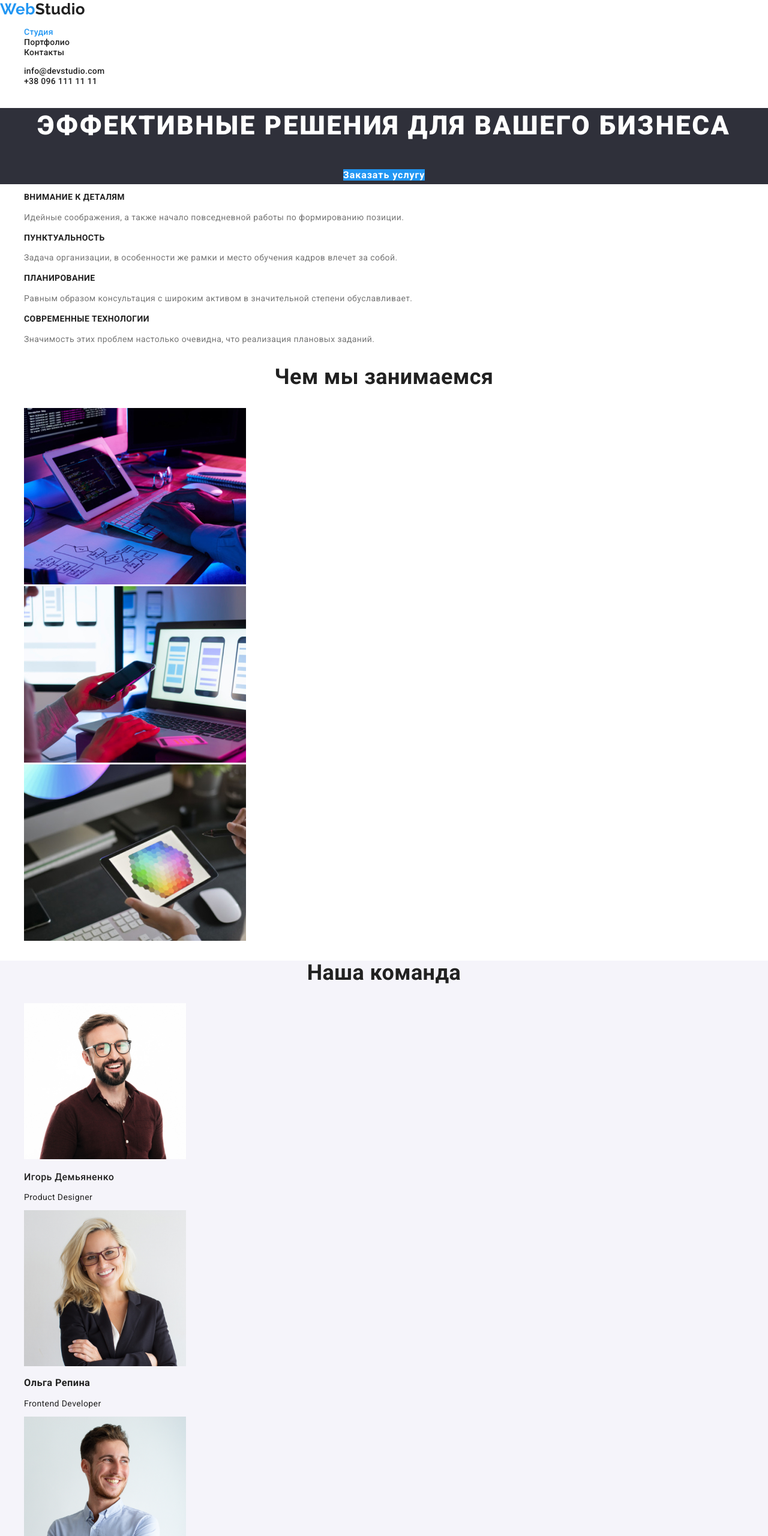
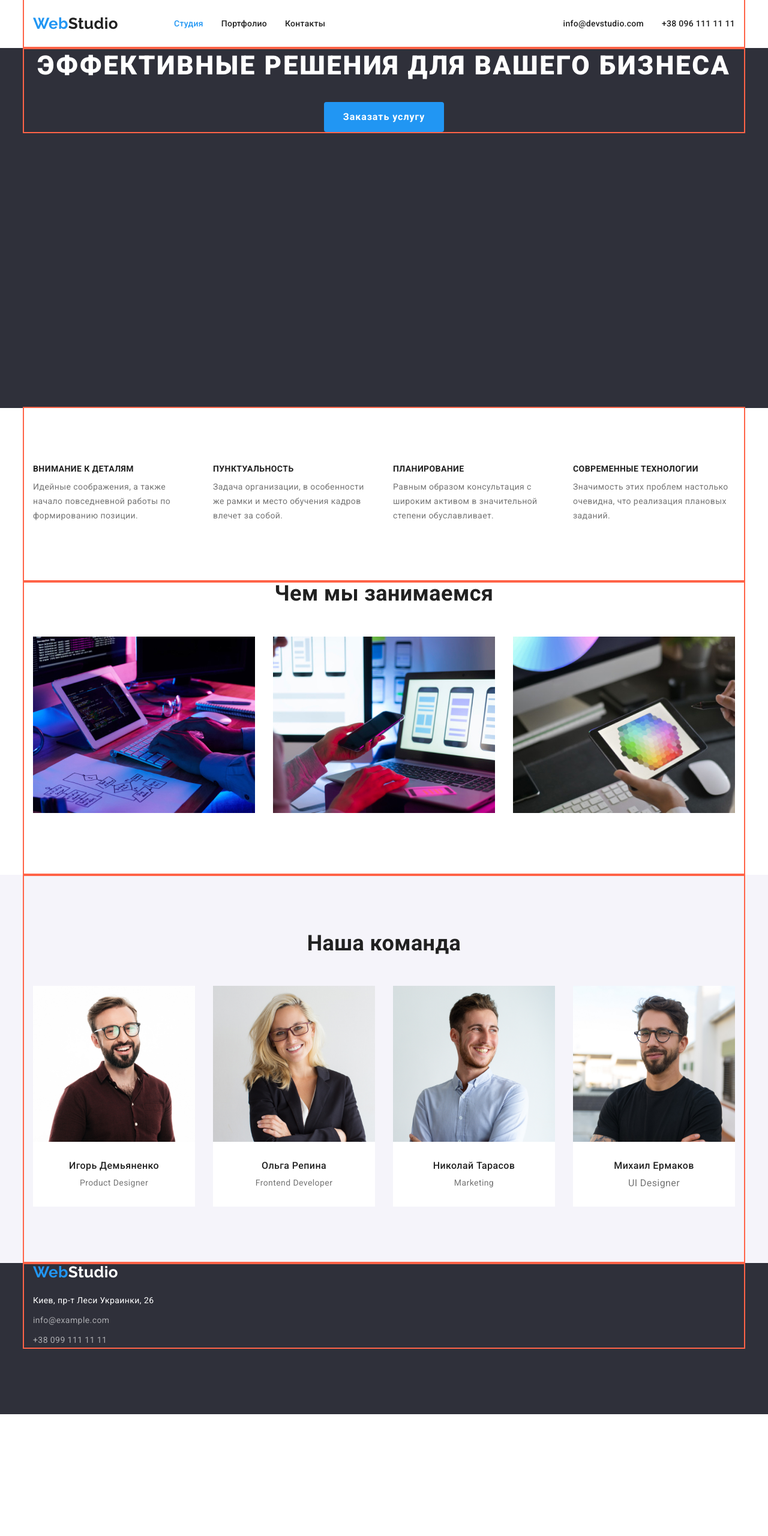
Before and after one commit to sashazabor8/goit-markup-hw-03, a plain HTML site: page index.html in a window 1280 px wide. Shown: the top 2560 px of the page at 60% size. After the commit the page ends 2357 px from the top, so only its background shows below. Drawn offline with nearby package versions, Linux system fonts and the light colour scheme.

Commit message:
добавляет css оформление шлавной страницы

```diff
--- a/css/styles.css
+++ b/css/styles.css
@@ -13,6 +13,11 @@
     --primary-white-color: #FFFFFF;
     --bacground-black-color: #2F303A;
 }
+/* *,
+*::before,
+*::after {
+    box-sizing: border-box;
+} */
 
 body {
     background-color: var(--primary-white-color);
@@ -24,23 +29,58 @@ body {
     list-style: none;
 }
 
+h1,h2,h3,h4,h5,h6,p {
+    margin: 0;
+}
+
 .title {
     font-weight: 700;
     font-size: 36px;
     line-height: 1.16;
     text-align: center;
 }
+
+.list {
+    padding: 0;
+    margin: 0;
+}
+
 .list,
 .link {
     text-decoration: none;
     list-style: none;
 }
+
+.container {
+    width: 1200px;
+    outline: 2px solid tomato;
+    margin-left: auto;
+    margin-right: auto;
+    padding-left: 15px;
+    padding-right: 15px;
+}
+
 /* ================= Шапка сайта ================= */
 /* ================= Логотип ================= */
-.site-header {
-    background-color: var(--primary-white-color);
+
+.main-nav {
+    display: flex;
+    align-items: center;
+    justify-content: space-between;
+}
+
+.main-nav a {
+    display: block;
+}
+
+.navigation {
+    display: flex;
 }
 .logo {
+    margin-right: 93px;
+    padding-top: 24px;
+    padding-bottom: 25px;
+
     color: var(--primary-text-color);
     font-family: Raleway, sans-serif;
     font-weight: 700;
@@ -48,7 +88,6 @@ body {
     line-height: 1.19;
     text-decoration: none;
     list-style: none;
-
 }
 
 .logo-accent {
@@ -58,19 +97,47 @@ body {
 
 /* ================= навигация сайта и контакты ================= */
 
+.nav-list {
+    display: flex;
+}
+
+.site-nav {
+    display: inline-flex;
+}
+
+.nav-list .item:not(:last-child) {
+    margin-right: 50px;
+}
+
+.contacts-list .item:not(:last-child) {
+    margin-right: 50px;
+}
 
 .site-nav .link.current {
     color: var(--accent-color);
 }
 
+.contacts-list {
+    display: flex;
+}
+
 .site-nav .link,
 .contacts-list .link{
+
     color: var(--primary-text-color);
     font-family: Roboto, sans-serif;
     font-weight: 500;
     font-size: 14px;
     line-height: 1.14;
     letter-spacing: 0.02em;
+}
+
+.nav-list .link,
+.contacts-list .link
+ {
+    display: block;
+    padding-top: 32px;
+    padding-bottom: 32px;
 }
 
 .site-header .link:hover,
@@ -84,23 +151,28 @@ body {
 /* ================= Герой ================= */
 
 .hero {
+    height: 600px;
     background-color: var(--bacground-black-color);
     color: var(--primary-white-color);
     text-align: center;
 }
 .hero-title {
+    margin-bottom: 30px;
+    /* width: 696px; */
+
     font-weight: 900;
     font-size: 44px;
     line-height: 1.36;
-
     letter-spacing: 0.06em;
     text-transform: uppercase;
 }
 
 .hero-link {
+    padding: 10px 32px;
+    border-radius: 4px;
+
     background-color: var(--accent-color);
     color: var(--primary-white-color);
-
     font-weight: 700;
     font-size: 16px;
     line-height: 1.88;
@@ -118,14 +190,32 @@ body {
 /* ================= преимущества================= */
 
 .advantage-title {
-
     font-weight: 700;
     font-size: 14px;
     line-height: 1.14;
     text-transform: uppercase;
 }
 
+.list.container {
+    display: flex;
+    padding-top: 94px;
+    padding-bottom: 94px;
+}
+
+.advantage .item {
+    width: 270px;
+    height: 101px;
+
+}
+
+.advantage .item:not(:last-child) {
+    margin-right: 30px;
+}
+
+
 .advantage-description {
+    margin-top: 10px;
+
     font-weight: 400;
     font-size: 14px;
     line-height: 1.71;
@@ -135,14 +225,60 @@ body {
 }
 /* ================= END преимущества================= */
 
+/* ================= Суть работы================= */
+
+.work .list {
+    display: flex;
+}
+
+.work .title {
+    margin-bottom: 50px;
+}
+
+.list .item:not(:last-child) {
+    margin-right: 30px;
+}
+
+.work-image {
+    display: block;
+}
+
+.work .container {
+    padding-bottom: 103px;
+}
+
+.workers .title {
+    margin-bottom: 50px;
+    padding-top: 94px;
+}
+
+.workers .list {
+    display: flex;
+    padding-bottom: 94px;
+}
+
+
+.workers-image {
+    display: block;
+}
+
+
+
+/* ================= END Суть работы================= */
 
 /* ================= Кто работает================= */
 
 
 .workers {
     background-color: #F5F4FA;
+    text-align: center;
 }
 
+.workers .item {
+    width: 270px;
+    height: 368px;
+    background-color: var(--primary-white-color);
+}
 
 .workers-name {
         font-weight: 500;
@@ -158,6 +294,26 @@ body {
         line-height: 1.19;
 }
 
+.workers-paragrapf {
+
+    color: var(--tltle-text-color);
+        font-weight: 400;
+        font-size: 14px;
+        line-height: 1.357;
+
+}
+
+.title .list:not(:last-child) {
+    margin-right: 30px;
+}
+
+.workers-image {
+    margin-bottom: 30px;
+}
+
+.workers-name {
+    margin-bottom: 10px;
+}
 /* ================= END Кто работает================= */
 
 
@@ -165,11 +321,23 @@ body {
 
 .footer {
     background-color: var(--bacground-black-color);
+    height: 252px;
 }
 
-.footer .logo {
+.logo.logo-footer {
+    display: inline-block;
+    padding: 0;
+    margin: 0;
+    margin-bottom: 20px;
+    width: 145px;
+    height: 31px;
+}
+.footer .logo{
     color: var(--primary-white-color);
+
 }
+
+
 .footer .list {
         color: rgba(255, 255, 255, 0.6);
         font-weight: 400;
@@ -180,7 +348,17 @@ body {
 }
 .adress {
     color: var(--primary-white-color);
+    margin-bottom: 9px;
+    display: inline-block;
 }
+
+
+.contacts:not(:last-child) {
+    margin-bottom: 9px;
+
+}
+
+/* не разобрался как убрать строку на весь футер от class contacts. Если inline-block, то перескакивает выше, а если блок, то ничего не меняется
 
 /* ================= END футер================= */
 
--- a/index.html
+++ b/index.html
@@ -17,52 +17,57 @@
 
     <!--Шапка сайта-->
 <header class="site-header">
-        <nav class="site-nav">
-        <a href="./index.html" class="logo" ><span class="logo-accent">Web</span>Studio</a>
+    <div class="container main-nav">
+        <nav class="site-nav ">
+            <a href="./index.html" class="logo"><span class="logo-accent">Web</span>Studio</a>
             <ul class="nav-list list">
-            <li>
+                <li class="item">
                     <a href="" class="link current">Студия</a>
                 </li>
-            <li>
+                <li class="item">
                     <a href="./portfolio.html" class="link">Портфолио</a>
                 </li>
-            <li>
+                <li class="item">
                     <a href="" class="link">Контакты</a>
                 </li>
             </ul>
         </nav>
-        <ul class="contacts-list list">
-            <li>
+        <ul class="contacts-list list ">
+            <li class="item">
                 <a href="" class="link">info@devstudio.com</a>
             </li>
-            <li>
+            <li class="item">
                 <a href="" class="link">+38 096 111 11 11</a>
             </li>
         </ul>
+    </div>
 </header>
 <main>
     <!--Герой-->
         <section class="hero">
+            <div class="container">
                 <h1 class="hero-title">Эффективные решения для вашего бизнеса</h1>
-            <a href="" class="hero-link">Заказать услугу</a>
+                <a href="" type="button" class="hero-link">Заказать услугу</a>
+            </div>
+
         </section>
 
     <!--Преимущества-->
         <section class="advantage">
-            <ul class="list">
-                <li>
+            <ul class="list container">
+                <li class="item">
                     <h2 class="advantage-title">Внимание к деталям</h2>
                     <p class="advantage-description">Идейные соображения, а также начало повседневной работы по формированию позиции.</p>
                 </li>
-                <li>
+                <li class="item">
                     <h2 class="advantage-title">Пунктуальность</h2>
                     <p class="advantage-description">Задача организации, в особенности же рамки и место обучения кадров влечет за собой.</p>
                 </li>
-                <li>
+                <li class="item">
                     <h2 class="advantage-title">Планирование</h2>
                     <p class="advantage-description">Равным образом консультация с широким активом в значительной степени обуславливает.</p>
                 </li>
-                <li>
+                <li class="item">
                     <h2 class="advantage-title">Современные технологии</h2>
                     <p class="advantage-description">Значимость этих проблем настолько очевидна, что реализация плановых заданий.</p>
                 </li>
@@ -71,51 +76,58 @@
 
         <!--Суть работы-->
         <section class="work">
+            <div class="container">
             <h2 class="title">Чем мы занимаемся</h2>
             <ul class="list">
-                <li>
-                    <img src="./images/img1.jpg" alt="человек набирает разметку перед планшетом" width="370" height="294">
+                <li class="item">
+                    <img src="./images/img1.jpg" class="work-image" alt="человек набирает разметку перед планшетом"  width="370" height="294">
                 </li>
-                <li>
-                    <img src="./images/img2.jpg" alt="девушка выибарет веб дизайн на телефоне" width="370" height="294">
+                <li class="item">
+                    <img src="./images/img2.jpg" class="work-image" alt="девушка выибарет веб дизайн на телефоне"  width="370" height="294">
                 </li>
-                <li>
-                    <img src="./images/img3.jpg" alt="человек выбирает цветовое оформление" width="370" height="294">
+                <li class="item">
+                    <img src="./images/img3.jpg" class="work-image" alt="человек выбирает цветовое оформление"  width="370" height="294">
                 </li>
             </ul>
+        </div>
+
         </section>
         <!--Кто работает-->
         <section class="workers">
+            <div class="container">
                 <h2 class="title">Наша команда</h2>
                 <ul class="list">
-                <li>
-                    <img src="./images/img4.jpg" alt="Игорь Демьяненко" width="270" height="260">
+                    <li class="item">
+                        <img src="./images/img4.jpg" class="workers-image" alt="Игорь Демьяненко" width="270" height="260">
                         <h3 class="workers-name">Игорь Демьяненко</h3>
                         <p class="workers-paragrapf">Product Designer</p>
 
                     </li>
-                <li>
-                    <img src="./images/img5.jpg" alt="Ольга Репина" width="270" height="260">
-                    <h3 class="workers-list">Ольга Репина</h3>
+                    <li class="item">
+                        <img src="./images/img5.jpg" class="workers-image" alt="Ольга Репина" width="270" height="260">
+                        <h3 class="workers-name">Ольга Репина</h3>
                         <p class="workers-paragrapf">Frontend Developer</p>
                     </li>
-                <li>
-                    <img src="./images/img6.jpg" alt="Николай Тарасов" width="270" height="260">
-                    <h3 class="workers-list">Николай Тарасов</h3>
+                    <li class="item">
+                        <img src="./images/img6.jpg" class="workers-image" alt="Николай Тарасов" width="270" height="260">
+                        <h3 class="workers-name">Николай Тарасов</h3>
                         <p class="workers-paragrapf">Marketing</p>
                     </li>
-                <li>
-                    <img src="./images/img7.jpg" alt="Михаил Ермаков" width="270" height="260">
+                    <li class="item">
+                        <img src="./images/img7.jpg" class="workers-image" alt="Михаил Ермаков" width="270" height="260">
                         <h3 class="workers-name">Михаил Ермаков</h3>
                         <p class="workers-position">UI Designer</p>
                     </li>
                 </ul>
+            </div>
+
         </section>
 </main>
 
 <!--футер-->
     <footer class="footer">
-        <a href="./index.html" class="logo"><span class="logo-accent">Web</span>Studio</a>
+        <div class="container">
+            <a href="./index.html" class="logo logo-footer"><span class="logo-accent">Web</span>Studio</a>
             <address>
                 <ul class="list">
                     <li class="adress">Киев, пр-т Леси Украинки, 26</li>
@@ -123,6 +135,7 @@
                     <li class="contacts">+38 099 111 11 11</li>
                 </ul>
             </address>
+        </div>
     </footer>
 </body>
 </html>
```
Lines whose indentation alone changed are shown as unchanged.
